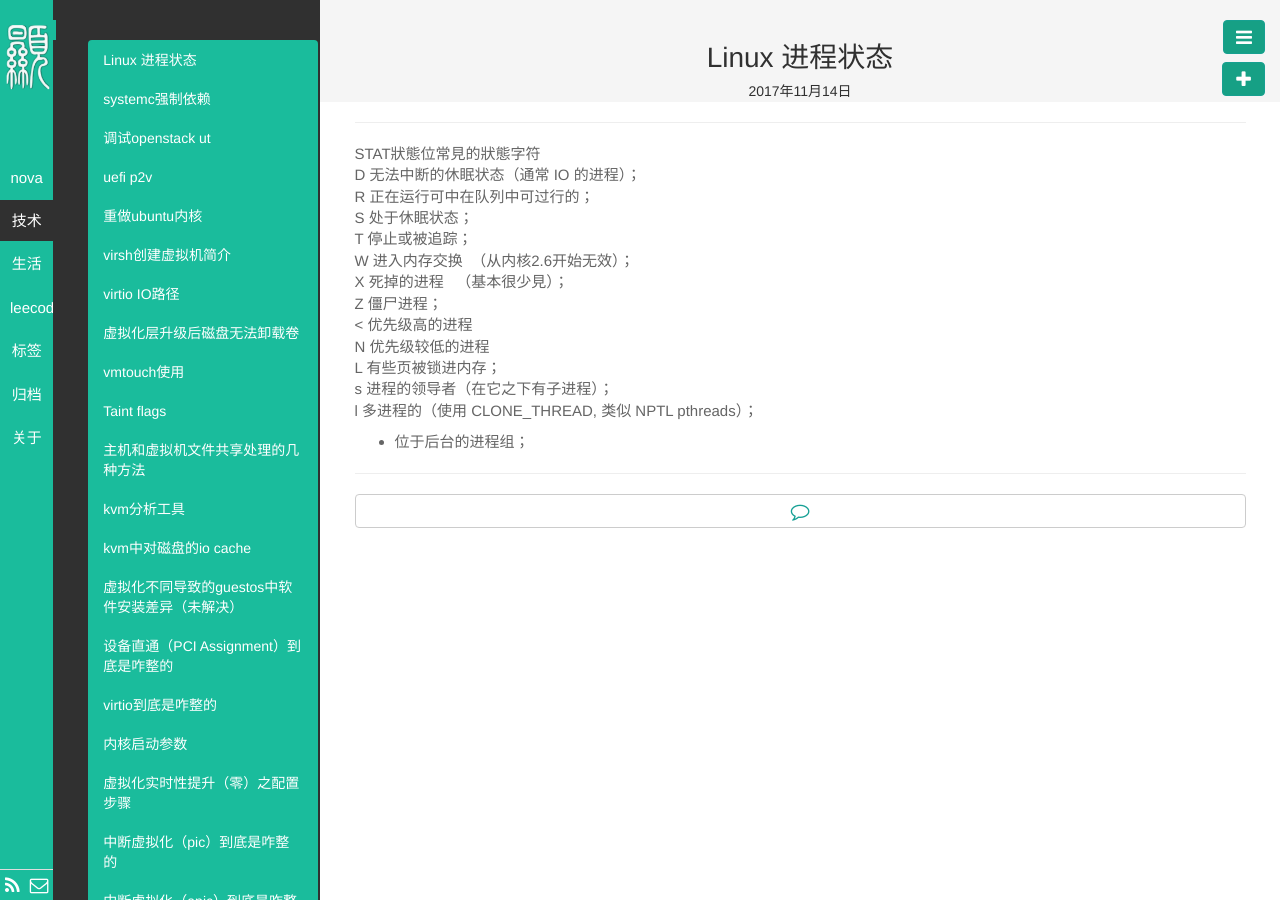
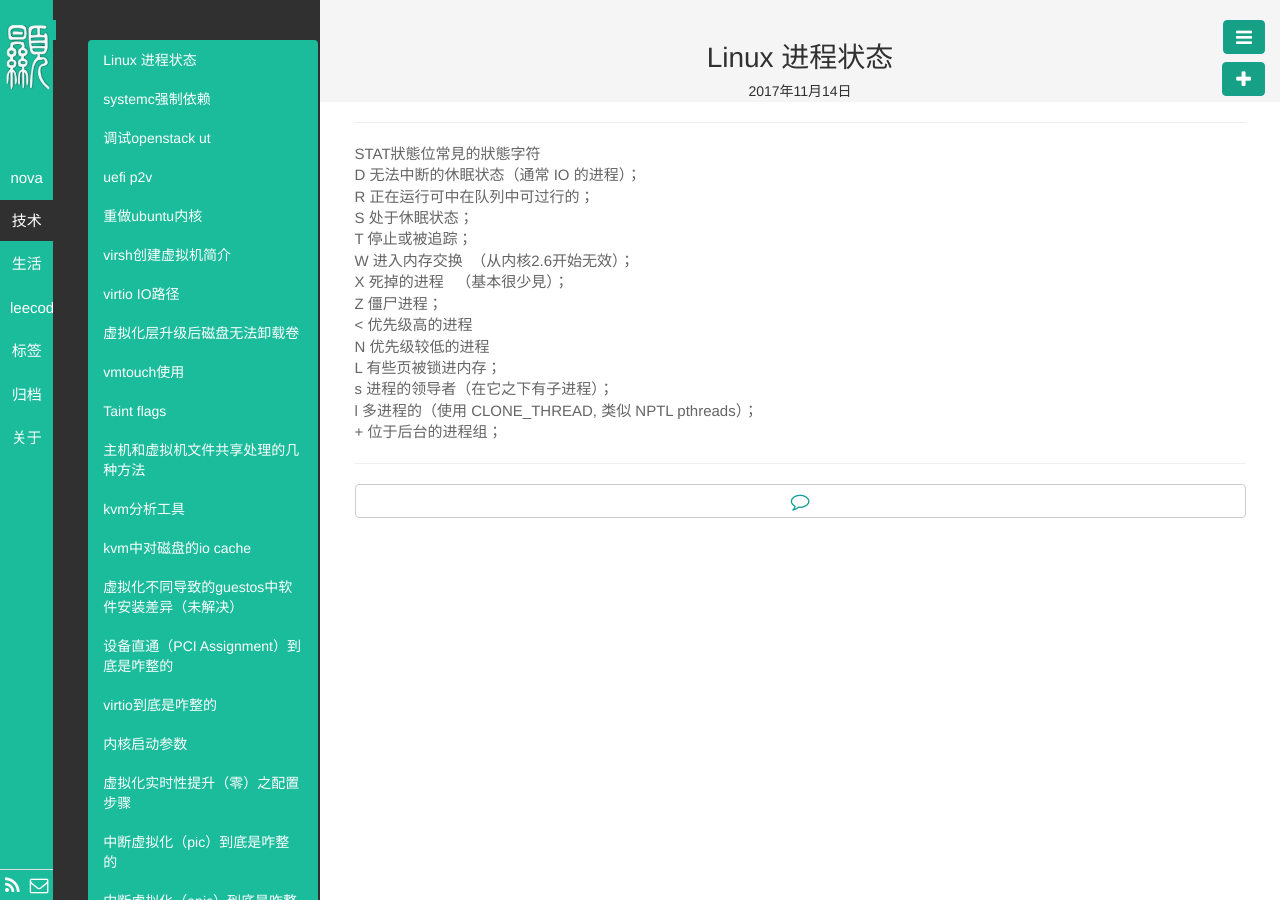
Before and after one commit to byHAN/byhan.github.io, a Jekyll site: the page built from _posts/技术/2017-11-14-linux process status.md, in a window 1280 px wide. Built offline with Jekyll 4.4.1, drawn with Linux system fonts in a browser that asks for light colours.

Commit message:
Signed-off-by: byhan <10821712@qq.com>

```diff
--- a/_posts/技术/2017-11-14-linux process status.md
+++ b/_posts/技术/2017-11-14-linux process status.md
@@ -21,4 +21,4 @@ N 优先级较低的进程
 L 有些页被锁进内存；
 s 进程的领导者（在它之下有子进程）；
 l 多进程的（使用 CLONE_THREAD, 类似 NPTL pthreads）；
-+ 位于后台的进程组；
+\+ 位于后台的进程组；
```
